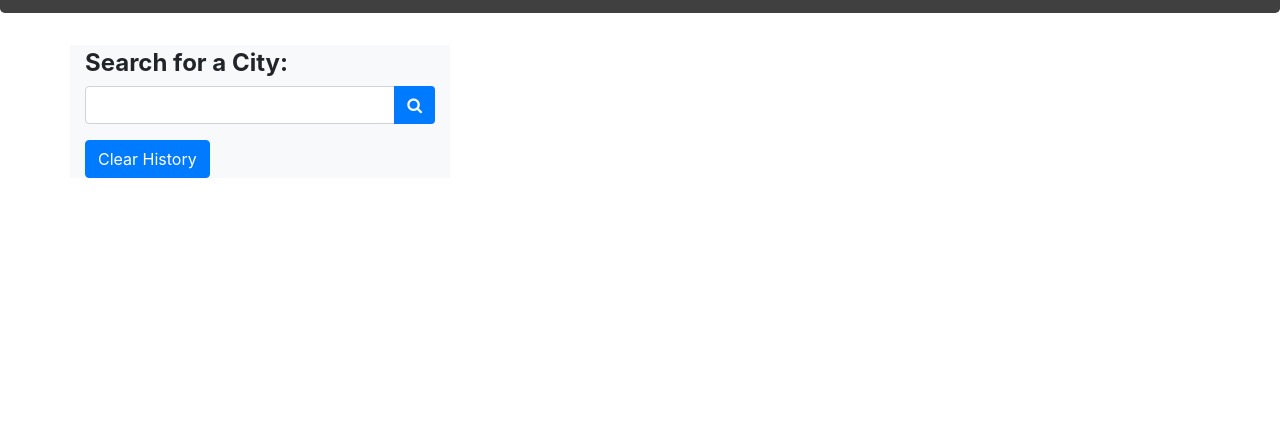
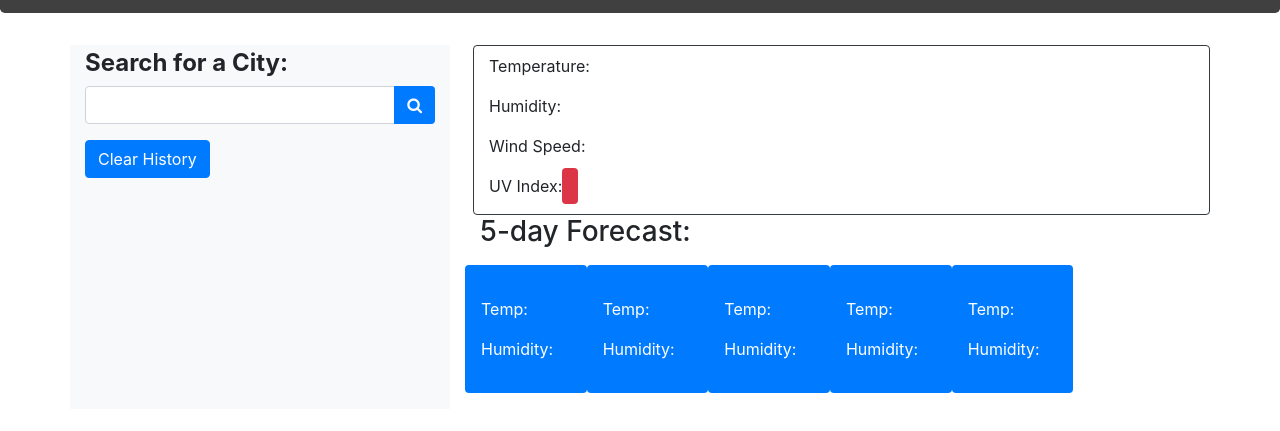
Before and after one commit to AlexDefrese/Defrese-Weather, a plain HTML site: page index.html in a window 1280 px wide. Shown: the part 67-498 px from the top of the page. Drawn offline with nearby package versions, Linux system fonts and the light colour scheme.

Commit message:
added 5day forcast section

```diff
--- a/index.html
+++ b/index.html
@@ -34,13 +34,60 @@
 
                 </ul>
             </div>
+            <!-- sets up box to display weather -->
+            <div class="col-sm-8">
+                <div class="row ml-2 border border-dark rounded">
+                    <div class="col-sm-12" id="current-weather">
+                        <h3 class="city-name mb-1 mt-2 bolder" id="current-city"></h3>
+                        <p>Temperature:<span class="current" id="temperature"></span></p>
+                        <p>Humidity:<span class="current" id="humidity"></span></p>
+                        <p>Wind Speed:<span class="current" id="wind-speed"></span></p>
+                        <p>UV Index:<span class="current bg-danger rounded py-2 px-2 text-white" id="uv-index"></span></p>
+                    </div>
+                </div>
+                <!-- dynamic entries to be placed here -->
+                <div class="col-sm-12" id="future-weather">
+                    <h3>5-day Forecast:</h3>
+                    <div class="row text-light">
+                        <div class="col-sm-2 bg-primary forecast text-white ml-e mb-3 p-3 mt-2 rounded">
+                            <p id="fDate0"></p>
+                            <p id="fImg0"></p>
+                            <p>Temp:<span id="fTemp0"></span></p>
+                            <p>Humidity:<span id="fHumidity0"></span></p>
+                        </div>
+                        <div class="col-sm-2 bg-primary forecast text-white ml-e mb-3 p-3 mt-2 rounded">
+                            <p id="fDate1"></p>
+                            <p id="fImg1"></p>
+                            <p>Temp:<span id="fTemp1"></span></p>
+                            <p>Humidity:<span id="fHumidity1"></span></p>
+                        </div>
+                        <div class="col-sm-2 bg-primary forecast text-white ml-e mb-3 p-3 mt-2 rounded">
+                            <p id="fDate2"></p>
+                            <p id="fImg2"></p>
+                            <p>Temp:<span id="fTemp2"></span></p>
+                            <p>Humidity:<span id="fHumidity2"></span></p>
+                        </div>
+                        <div class="col-sm-2 bg-primary forecast text-white ml-e mb-3 p-3 mt-2 rounded">
+                            <p id="fDate3"></p>
+                            <p id="fImg3"></p>
+                            <p>Temp:<span id="fTemp3"></span></p>
+                            <p>Humidity:<span id="fHumidity3"></span></p>
+                        </div>
+                        <div class="col-sm-2 bg-primary forecast text-white ml-e mb-3 p-3 mt-2 rounded">
+                            <p id="fDate4"></p>
+                            <p id="fImg4"></p>
+                            <p>Temp:<span id="fTemp4"></span></p>
+                            <p>Humidity:<span id="fHumidity4"></span></p>
+                        </div>
+                    </div>
+                </div>
+            </div>
         </div>
-
-
     </div>
 
 
     <script src="https://code.jquery.com/jquery-3.4.1.min.js"></script>
+    <script src="https://cdnjs.cloudflare.com/ajax/libs/twitter-bootstrap/4.0.0/js/bootstrap.bundle.min.js"></script>
     <script src="./assets/js/script.js"></script>
 </body>
 </html>
```
